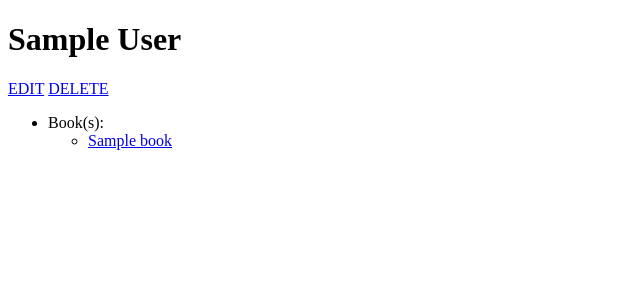
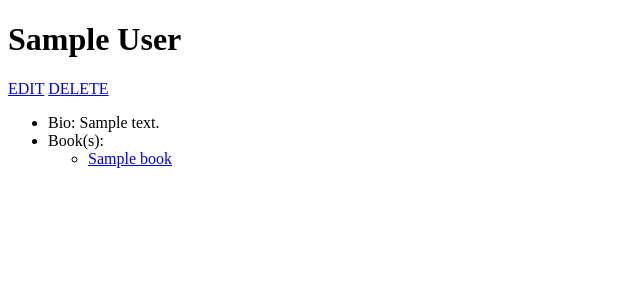
Before and after one commit to purwin/Udacity_Catalog, a Flask app: template templates/author.html in a window 1280 px wide. Shown: the top 300 px of the page, without its empty margins (0-640 px from the left). Run offline with Flask 2, Linux system fonts and the light colour scheme; the template is opened without the code that fills it: most values are stand-ins (such as "Sample title", 1, 10 or a date in 2020).

Commit message:
Add bio column to author template

```diff
--- a/templates/author.html
+++ b/templates/author.html
@@ -9,6 +9,7 @@
 	<p><span class="edit"><a href="{{ url_for('author_edit', id = author.id) }}">EDIT</a></span> <span class="delete"><a href="{{ url_for('author_delete', id = author.id) }}">DELETE</a></span></p>
 	<div>
 		<ul>
+			<li>Bio: {{ author.bio }}</li>
 			<li>Book(s):
 				<ul>
 					{% if author.books %}
```
